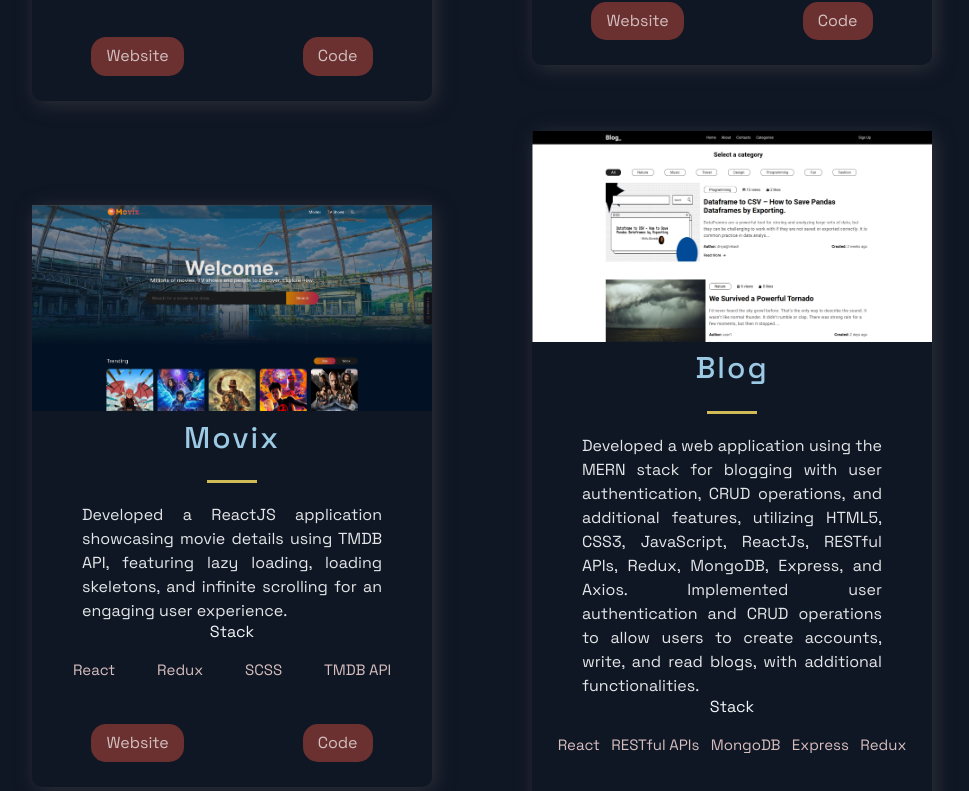
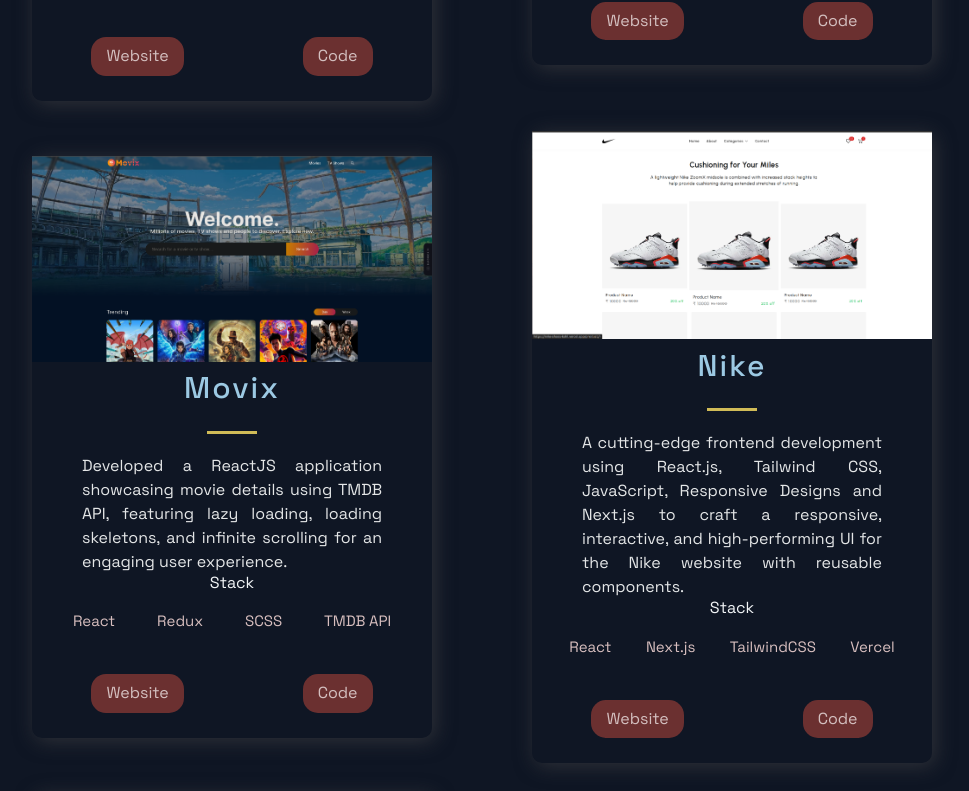
Before and after one commit to div-vik/Portfolio, a Next.js app: page / in a window 1280 px wide. Shown: the part 1652-2443 px from the top of the page, without its empty margins (158-1127 px from the left). Built offline with nearby package versions, Linux system fonts and the light colour scheme.

Commit message:
update project

```diff
--- a/src/constants/constants.js
+++ b/src/constants/constants.js
@@ -30,6 +30,16 @@ export const projects = [
     id: 2,
   },
   {
+    title: "Nike",
+    description:
+      "A cutting-edge frontend development using React.js, Tailwind CSS, JavaScript, Responsive Designs and Next.js to craft a responsive, interactive, and high-performing UI for the Nike website with reusable components.",
+    image: "/images/nike.png",
+    tags: ["React", "Next.js", "TailwindCSS", "Vercel"],
+    code: "https://github.com/div-vik/nike-shoes/tree/main/client",
+    visit: "https://nike-shoes-kohl.vercel.app/",
+    id: 3,
+  },
+  {
     title: "Blog",
     description:
       "Developed a web application using the MERN stack for blogging with user authentication, CRUD operations, and additional features, utilizing HTML5, CSS3, JavaScript, ReactJs, RESTful APIs, Redux, MongoDB, Express, and Axios. Implemented user authentication and CRUD operations to allow users to create accounts, write, and read blogs, with additional functionalities.",
@@ -37,7 +47,7 @@ export const projects = [
     tags: ["React", "RESTful APIs", "MongoDB", "Express", "Redux"],
     code: "https://github.com/div-vik/blog_",
     visit: "https://6486d5f8d32246024d1b0953--lucky-babka-56dffc.netlify.app/",
-    id: 3,
+    id: 4,
   },
 ];
 
```
Also changed, not shown: public/images/nike.png (added).
